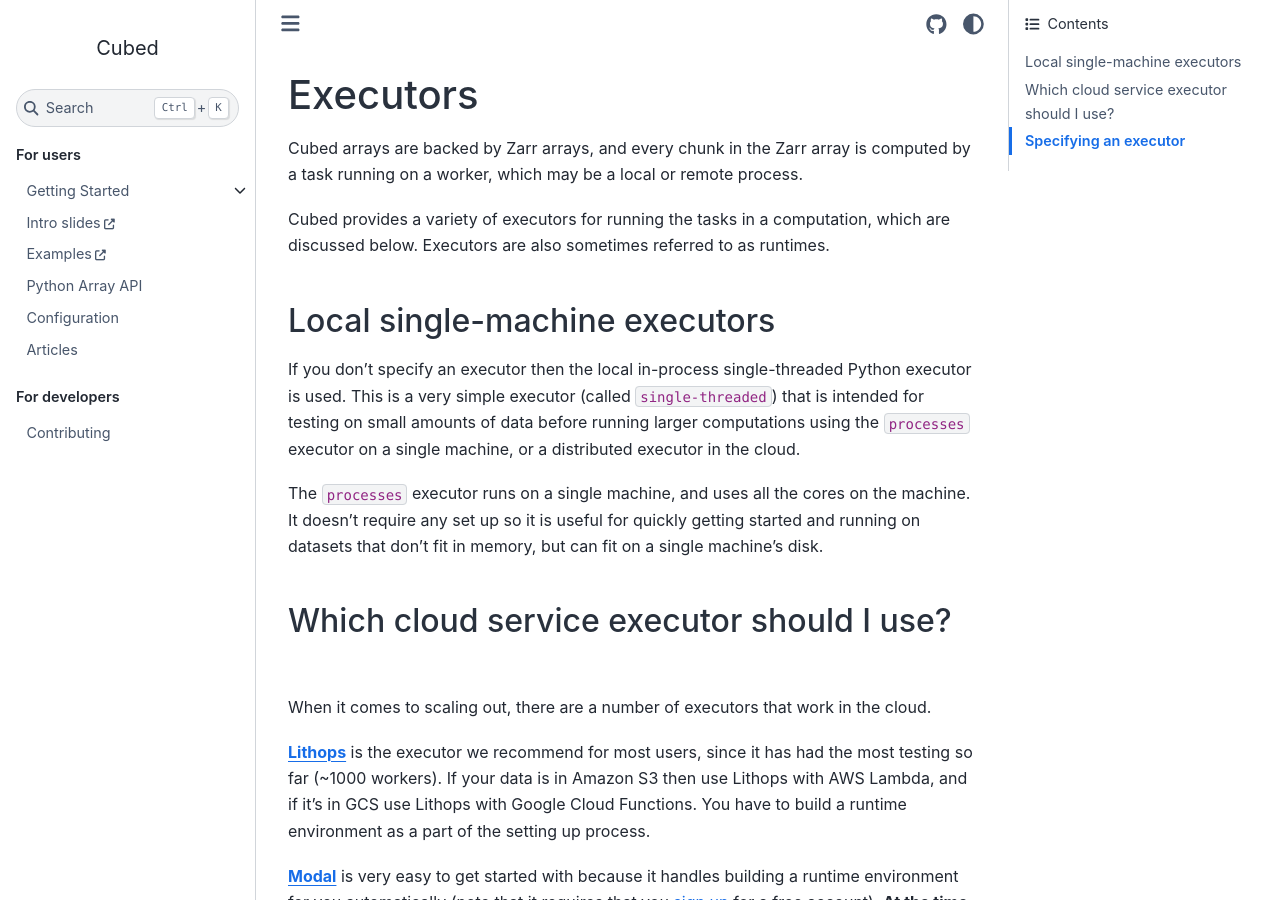
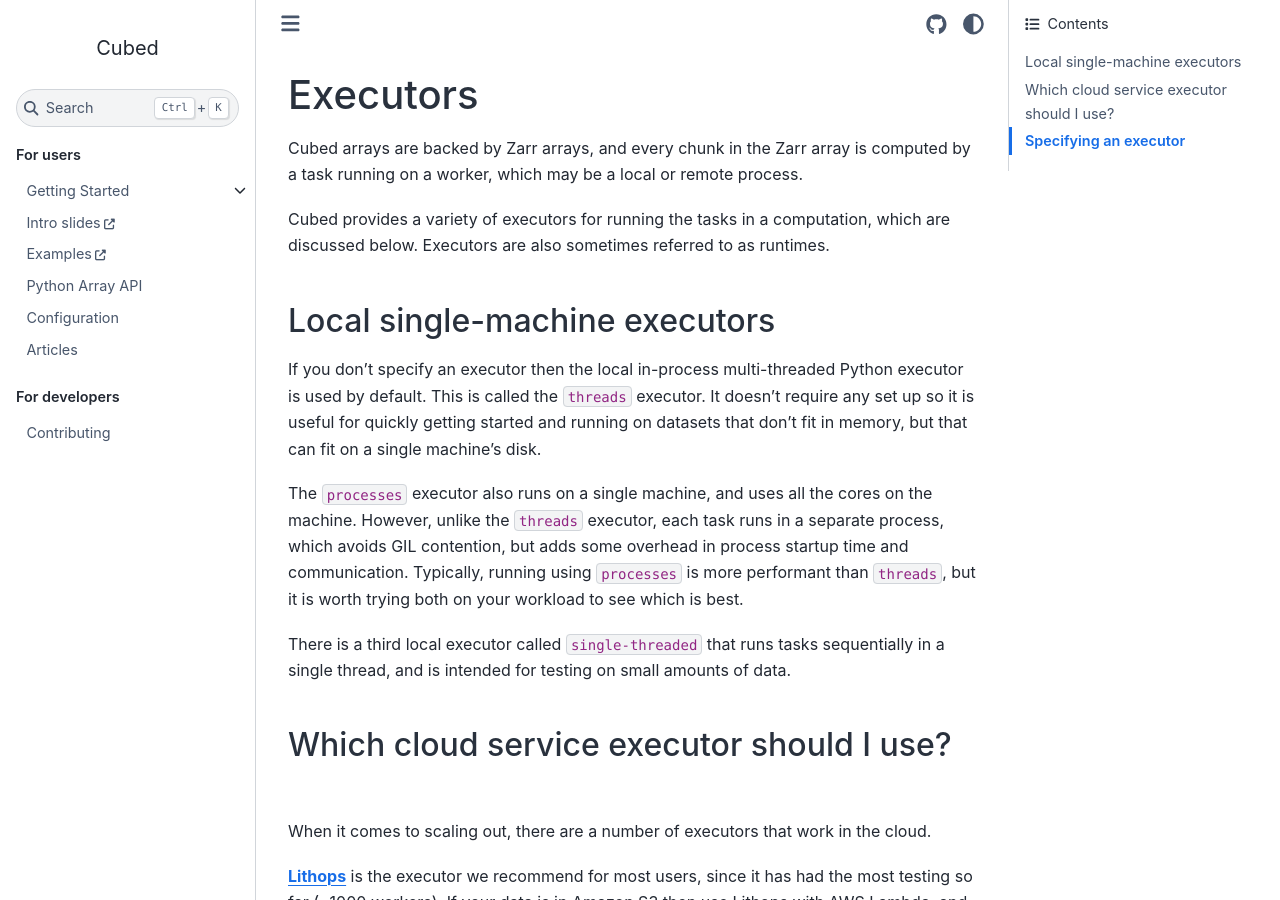
Before and after one commit to cubed-dev/cubed, a Sphinx documentation site: the page built from docs/user-guide/executors.md, in a window 1280 px wide and 900 px high. Built offline with Sphinx 7.4.7 and the Sphinx Book theme 1.1.4, drawn with Linux system fonts in a browser that asks for light colours; pages that are not in the unit, such as notebooks, are missing from menus.

Commit message:
Make `threads` the default executor

```diff
--- a/docs/user-guide/executors.md
+++ b/docs/user-guide/executors.md
@@ -6,9 +6,11 @@ Cubed provides a variety of executors for running the tasks in a computation, wh
 
 ## Local single-machine executors
 
-If you don't specify an executor then the local in-process single-threaded Python executor is used. This is a very simple executor (called `single-threaded`) that is intended for testing on small amounts of data before running larger computations using the `processes` executor on a single machine, or a distributed executor in the cloud.
+If you don't specify an executor then the local in-process multi-threaded Python executor is used by default. This is called the `threads` executor. It doesn't require any set up so it is useful for quickly getting started and running on datasets that don't fit in memory, but that can fit on a single machine's disk.
 
-The `processes` executor runs on a single machine, and uses all the cores on the machine. It doesn't require any set up so it is useful for quickly getting started and running on datasets that don't fit in memory, but can fit on a single machine's disk.
+The `processes` executor also runs on a single machine, and uses all the cores on the machine. However, unlike the `threads` executor, each task runs in a separate process, which avoids GIL contention, but adds some overhead in process startup time and communication. Typically, running using `processes` is more performant than `threads`, but it is worth trying both on your workload to see which is best.
+
+There is a third local executor called `single-threaded` that runs tasks sequentially in a single thread, and is intended for testing on small amounts of data.
 
 ## Which cloud service executor should I use?
 
```
Also changed, not shown: docs/configuration.md (+3 -3 lines), 1 other file.
